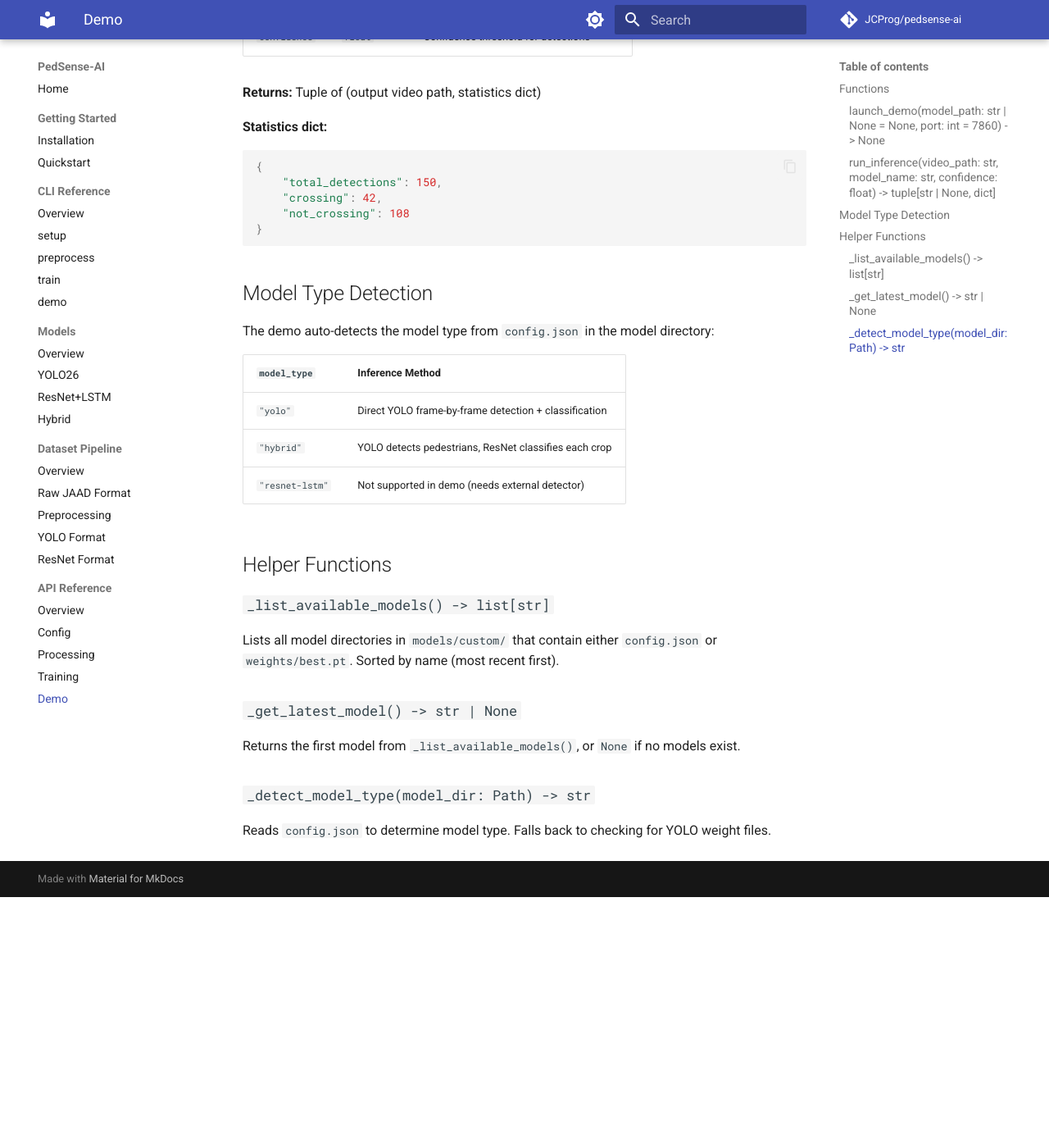
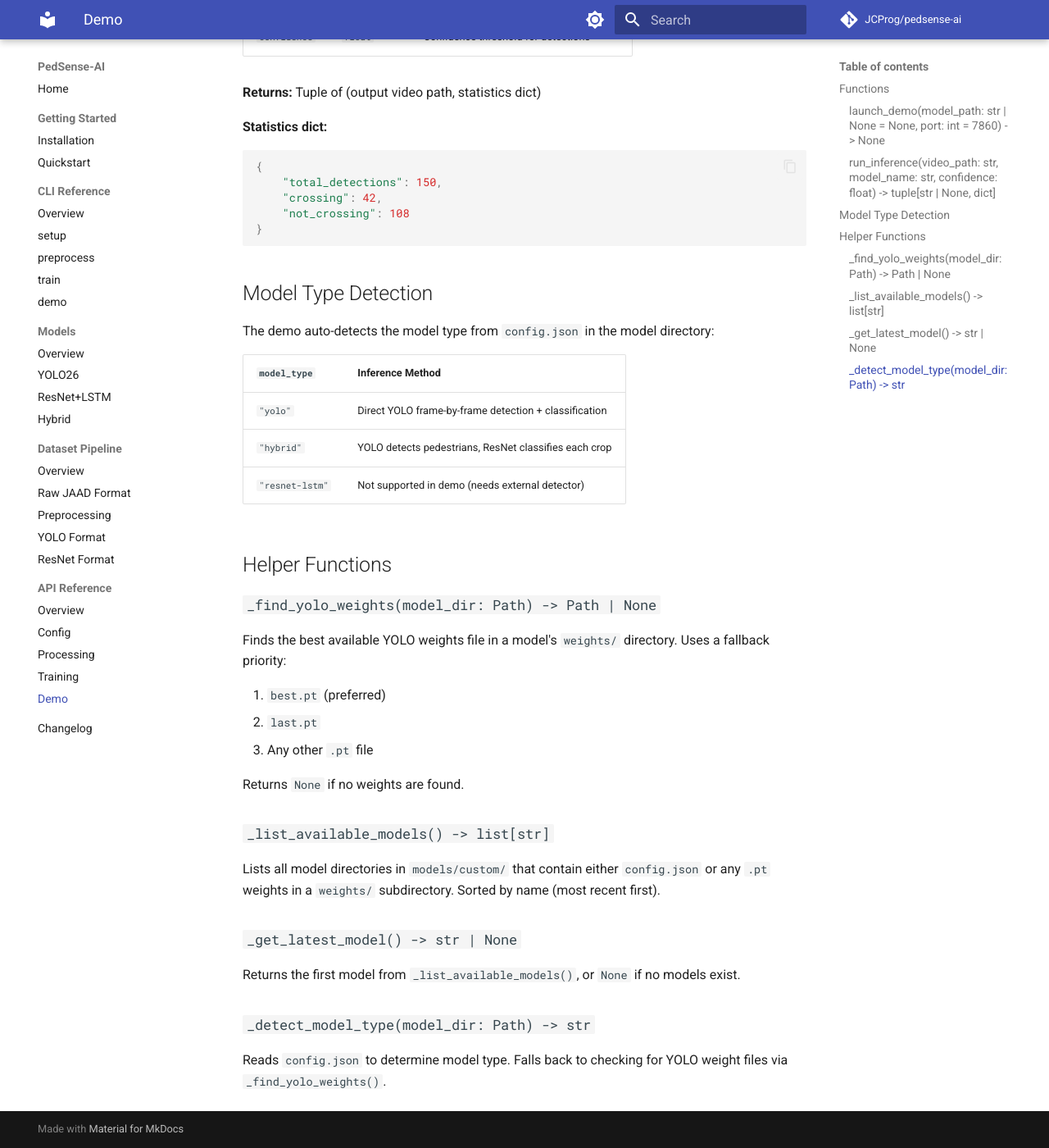
Before and after one commit to JC-prog/pedsense-ai, an MkDocs documentation site: the page built from docs/api/demo-module.md, in a window 1280 px wide and 1400 px high, scrolled down 1173 px. Shown: the whole window at 82% size. Built offline with MkDocs 1.6.1 and Material for MkDocs 9.7.7, drawn with Linux system fonts in a browser that asks for light colours; comment, search, counter and statistics services are not loaded; before the commit the page ends 2267 px from its top, so only the background shows below that.

Commit message:
chore: update changelog

```diff
--- a/docs/api/demo-module.md
+++ b/docs/api/demo-module.md
@@ -61,9 +61,19 @@ The demo auto-detects the model type from `config.json` in the model directory:
 
 ## Helper Functions
 
+### `_find_yolo_weights(model_dir: Path) -> Path | None`
+
+Finds the best available YOLO weights file in a model's `weights/` directory. Uses a fallback priority:
+
+1. `best.pt` (preferred)
+2. `last.pt`
+3. Any other `.pt` file
+
+Returns `None` if no weights are found.
+
 ### `_list_available_models() -> list[str]`
 
-Lists all model directories in `models/custom/` that contain either `config.json` or `weights/best.pt`. Sorted by name (most recent first).
+Lists all model directories in `models/custom/` that contain either `config.json` or any `.pt` weights in a `weights/` subdirectory. Sorted by name (most recent first).
 
 ### `_get_latest_model() -> str | None`
 
@@ -71,4 +81,4 @@ Returns the first model from `_list_available_models()`, or `None` if no models
 
 ### `_detect_model_type(model_dir: Path) -> str`
 
-Reads `config.json` to determine model type. Falls back to checking for YOLO weight files.
+Reads `config.json` to determine model type. Falls back to checking for YOLO weight files via `_find_yolo_weights()`.
--- a/mkdocs.yml
+++ b/mkdocs.yml
@@ -54,6 +54,7 @@ nav:
     - Processing: api/processing.md
     - Training: api/training.md
     - Demo: api/demo-module.md
+  - Changelog: changelog.md
 
 markdown_extensions:
   - admonition
--- a/pyproject.toml
+++ b/pyproject.toml
@@ -1,6 +1,6 @@
 [project]
 name = "pedsense"
-version = "0.1.0"
+version = "1.0.1"
 description = "Add your description here"
 readme = "README.md"
 authors = [
```
Also changed, not shown: CHANGELOG.md (added, +36 -0 lines), README.md (+2 -0 lines), docs/changelog.md (added, +36 -0 lines), docs/cli/demo.md (+9 -0 lines), docs/index.md (+2 -0 lines), 2 other files.
